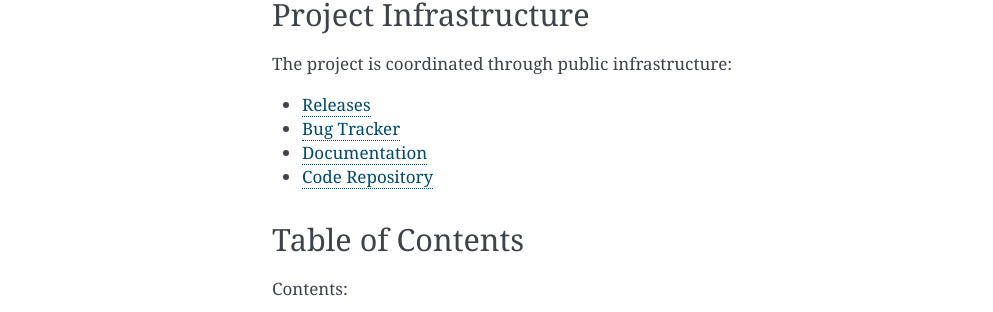
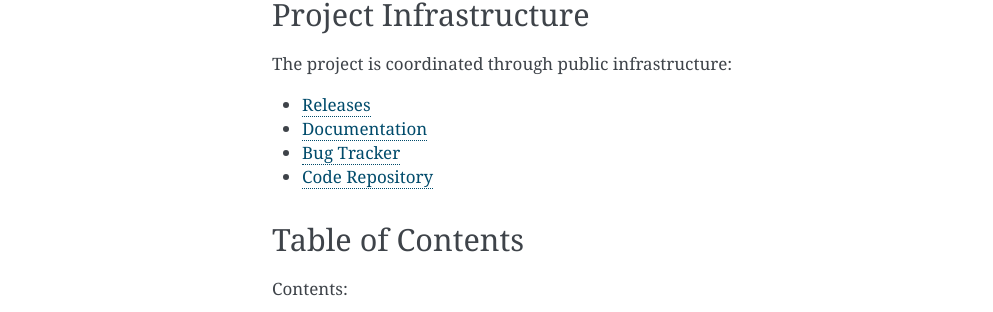
Before and after one commit to kcallin/mqtt-codec, a Sphinx documentation site: the page built from doc/source/index.rst, in a window 1280 px wide. Shown: the part 570-882 px from the top of the page, without its empty margins (148-1141 px from the left). Built offline with Sphinx 7.4.7, drawn with Linux system fonts in a browser that asks for light colours.

```diff
--- a/doc/source/index.rst
+++ b/doc/source/index.rst
@@ -39,8 +39,8 @@ Project Infrastructure
 The project is coordinated through public infrastructure:
 
 * `Releases <https://pypi.org/project/mqtt-codec>`_
+* `Documentation <https://mqtt-codec.readthedocs.io/en/latest/>`_
 * `Bug Tracker <https://github.com/kcallin/mqtt-codec/issues>`_
-* `Documentation <https://mqtt-codec.readthedocs.io/en/latest/>`_
 * `Code Repository <https://github.com/kcallin/mqtt-codec>`_
 
 
```
